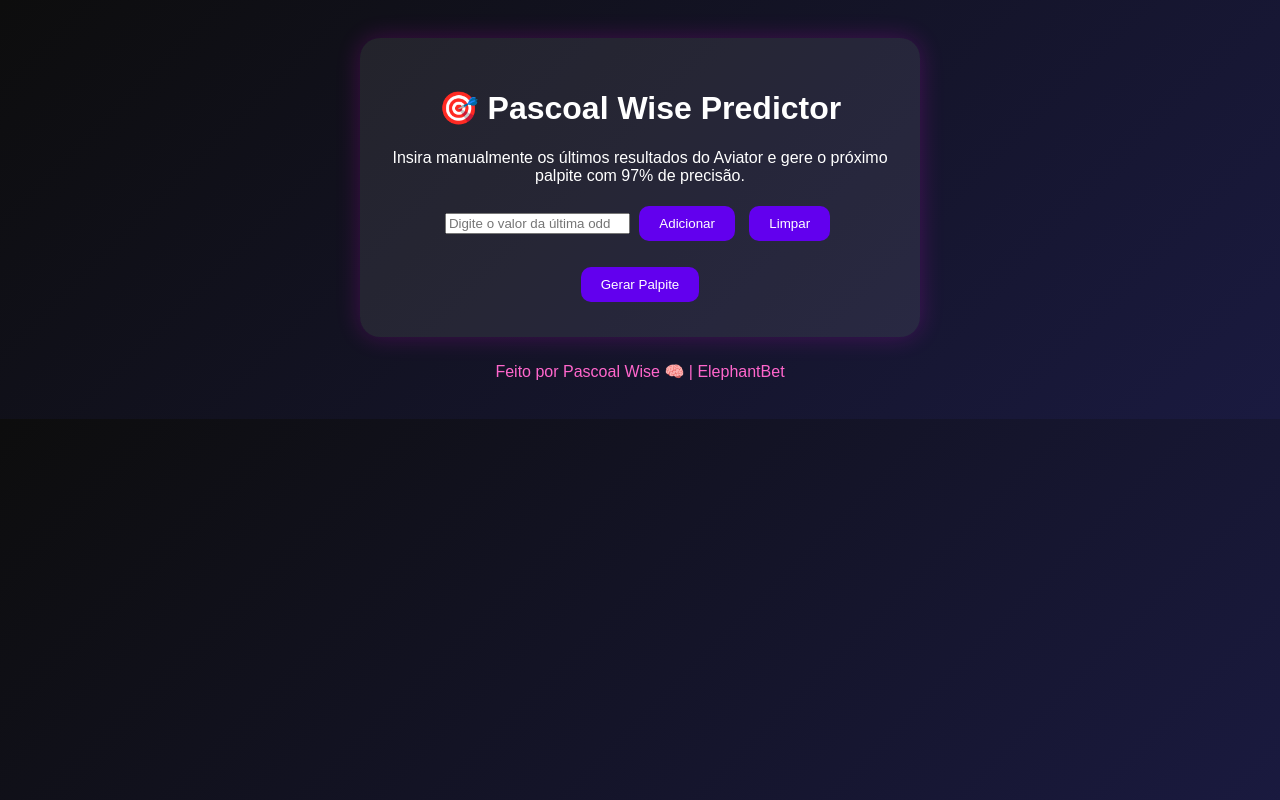
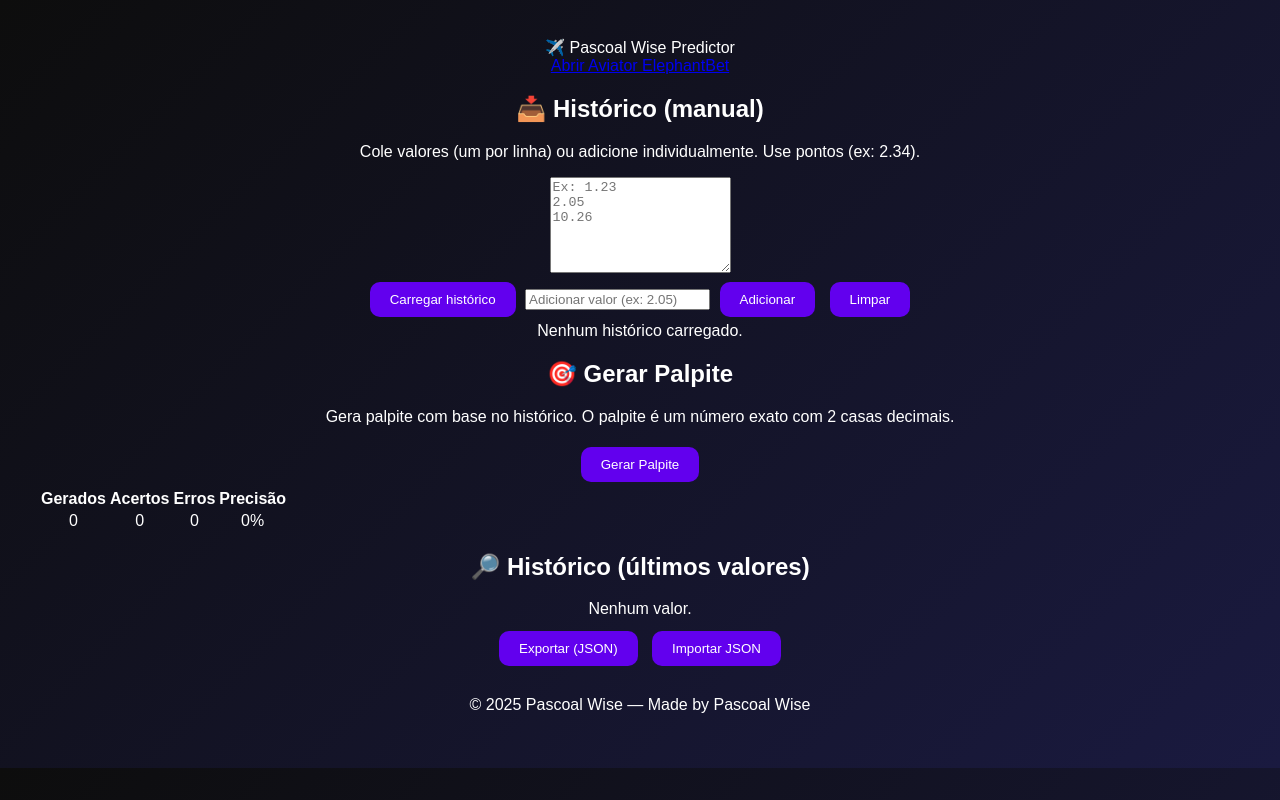
Before and after one commit to Pascoalwise01/pwisepredictor, a website: page public/index.html in a window 1280 px wide. Drawn offline with Linux system fonts and the light colour scheme.

Commit message:
Update index.html

```diff
--- a/public/index.html
+++ b/public/index.html
@@ -1,36 +1,88 @@
-<!DOCTYPE html>
+<!doctype html>
 <html lang="pt">
 <head>
-  <meta charset="UTF-8" />
-  <meta name="viewport" content="width=device-width, initial-scale=1.0" />
+  <meta charset="utf-8" />
+  <meta name="viewport" content="width=device-width,initial-scale=1" />
   <title>Pascoal Wise Predictor</title>
   <link rel="stylesheet" href="style.css" />
 </head>
 <body>
-  <div class="container">
-    <h1>🎯 Pascoal Wise Predictor</h1>
-    <p>Insira manualmente os últimos resultados do Aviator e gere o próximo palpite com 97% de precisão.</p>
+  <header class="topbar">
+    <div class="title">✈️ Pascoal Wise Predictor</div>
+    <div class="link">
+      <a href="https://games.elephantbet.co.ao/LaunchGame" target="_blank" rel="noopener">Abrir Aviator ElephantBet</a>
+    </div>
+  </header>
 
-    <div id="inputArea">
-      <input type="number" id="oddInput" placeholder="Digite o valor da última odd (ex: 3.25)" step="0.01" />
-      <button id="addOdd">Adicionar</button>
-      <button id="clearList">Limpar</button>
-    </div>
+  <main class="wrap">
+    <!-- MANUAL HISTORY INPUT -->
+    <section class="card" id="cardHistory">
+      <h2>📥 Histórico (manual)</h2>
+      <p class="muted">Cole valores (um por linha) ou adicione individualmente. Use pontos (ex: 2.34).</p>
 
-    <ul id="historyList"></ul>
+      <textarea id="historyTextarea" placeholder="Ex: 1.23&#10;2.05&#10;10.26" rows="6"></textarea>
 
-    <button id="generateBtn" class="generate">Gerar Palpite</button>
+      <div class="row">
+        <button id="loadHistoryBtn">Carregar histórico</button>
+        <input id="singleValue" type="number" step="0.01" placeholder="Adicionar valor (ex: 2.05)" />
+        <button id="addSingleBtn">Adicionar</button>
+        <button id="clearHistoryBtn" class="warn">Limpar</button>
+      </div>
 
-    <div id="predictionArea" class="hidden">
-      <h2>🎲 Palpite:</h2>
-      <p id="predictionText"></p>
-    </div>
-  </div>
+      <div id="loadedInfo" class="info">Nenhum histórico carregado.</div>
+    </section>
 
-  <footer>
-    <a href="https://games.elephantbet.co.ao/LaunchGame" target="_blank">
-      Feito por Pascoal Wise 🧠 | ElephantBet
-    </a>
+    <!-- PREDICTOR -->
+    <section class="card" id="cardPredict">
+      <h2>🎯 Gerar Palpite</h2>
+      <p class="muted">Gera palpite com base no histórico. O palpite é um número exato com 2 casas decimais.</p>
+
+      <div class="center">
+        <button id="generateBtn" class="primary">Gerar Palpite</button>
+      </div>
+
+      <div id="palpiteBox" class="palpiteBox hidden">
+        <div id="palpiteText" class="palpiteText">—</div>
+
+        <div class="feedbackRow">
+          <button id="confirmRight" class="ok">✅ Acertou</button>
+          <button id="confirmWrong" class="bad">❌ Errou</button>
+        </div>
+      </div>
+
+      <div id="manualRealBox" class="hidden">
+        <p>Informe o valor real que caiu (ex: 10.26):</p>
+        <input id="realInput" type="number" step="0.01" placeholder="Ex: 2.35" />
+        <button id="submitReal">Enviar valor real</button>
+      </div>
+
+      <div class="stats">
+        <table>
+          <tr><th>Gerados</th><th>Acertos</th><th>Erros</th><th>Precisão</th></tr>
+          <tr>
+            <td id="stat_total">0</td>
+            <td id="stat_right">0</td>
+            <td id="stat_wrong">0</td>
+            <td id="stat_prec">0%</td>
+          </tr>
+        </table>
+      </div>
+    </section>
+
+    <!-- HISTORY VISUAL -->
+    <section class="card">
+      <h2>🔎 Histórico (últimos valores)</h2>
+      <div id="historyList" class="historyList">Nenhum valor.</div>
+      <div class="row" style="margin-top:8px;">
+        <button id="downloadBtn">Exportar (JSON)</button>
+        <button id="importBtn">Importar JSON</button>
+      </div>
+    </section>
+
+  </main>
+
+  <footer class="footer">
+    <p>© 2025 Pascoal Wise — Made by Pascoal Wise</p>
   </footer>
 
   <script src="script.js"></script>
```
